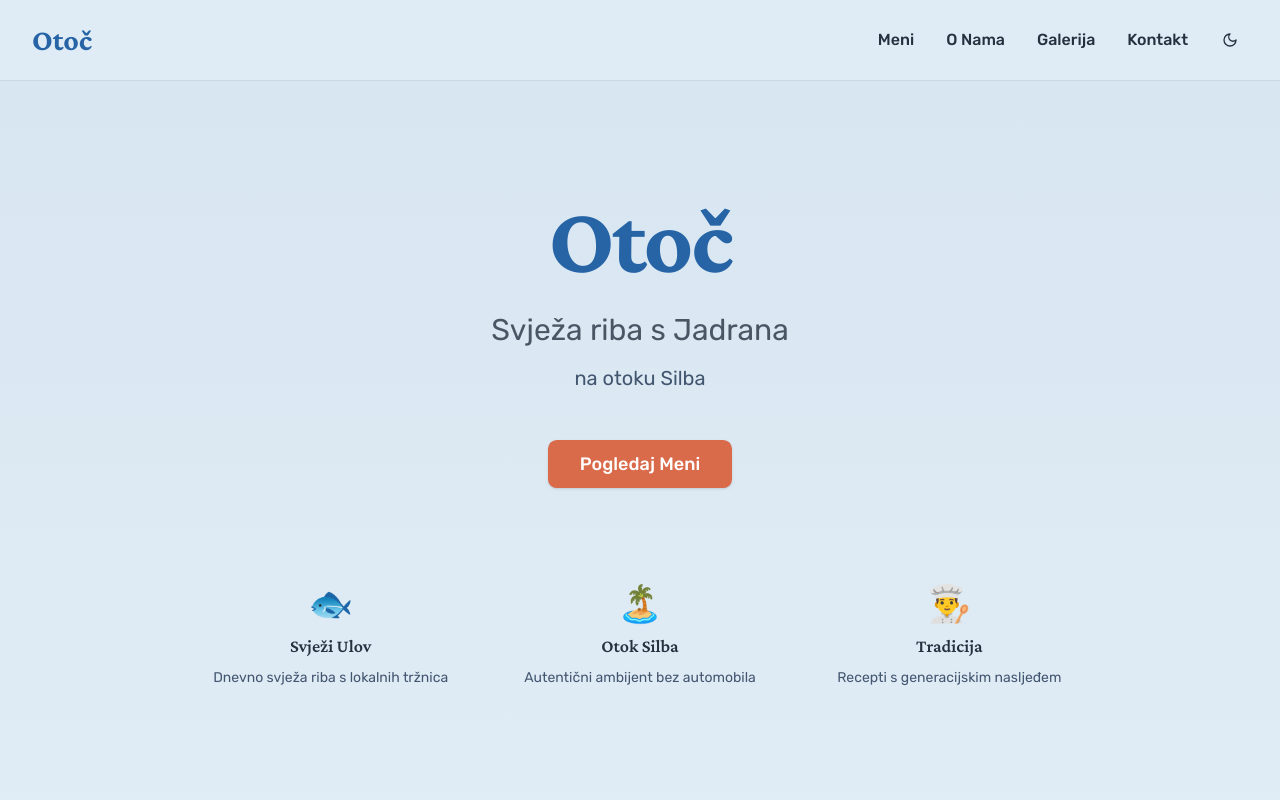
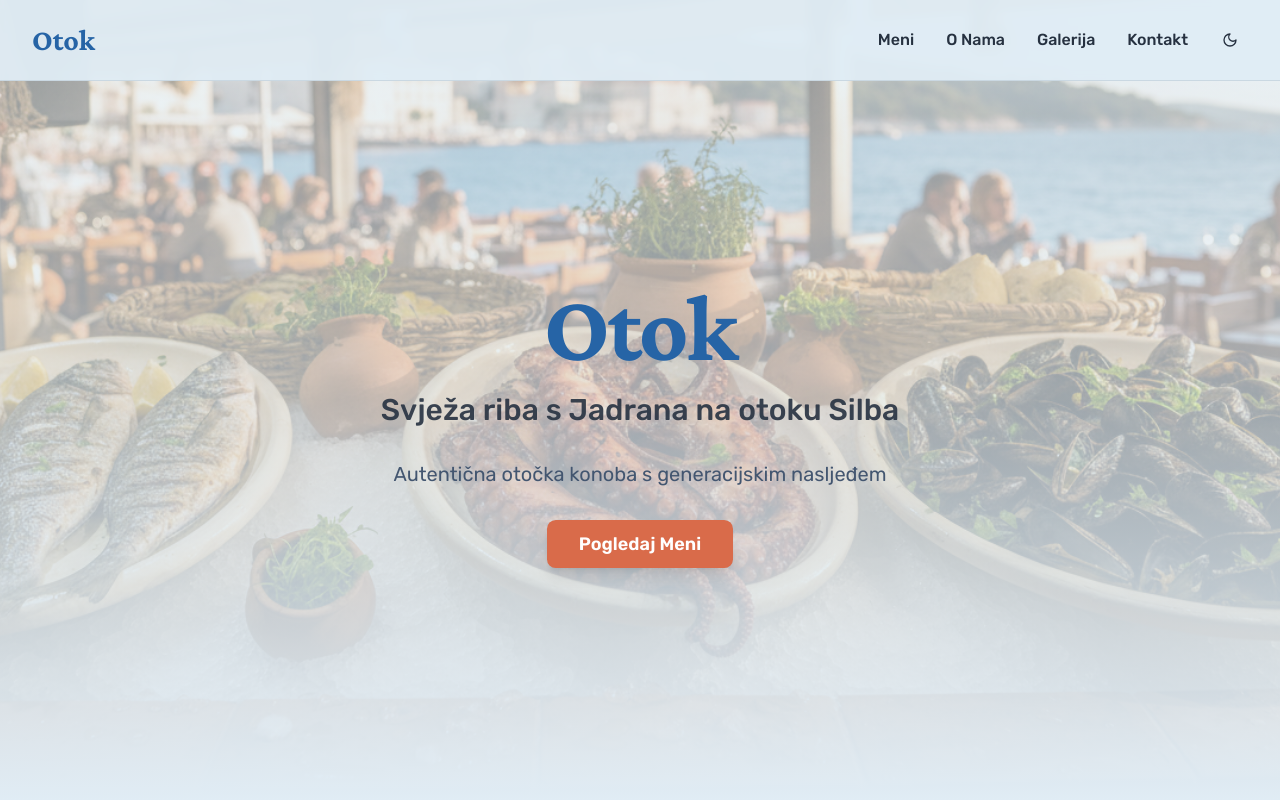
Before and after one commit to tihomiraugustic-beep/sg-1bc2244e-b8a4-4d15-a4d6-e99f972ea7fd-1778622651, a Next.js app: page / in a window 1280 px wide. Shown: the top 800 px of the page. Built offline with nearby package versions, Linux system fonts and the light colour scheme.

Commit message:
chore(content): rename restaurant to Otok

```diff
--- a/src/components/Contact.tsx
+++ b/src/components/Contact.tsx
@@ -1,42 +1,33 @@
 "use client";
 
 import { useState } from "react";
-import { MapPin, Phone, Mail, Clock, Ship, Loader2 } from "lucide-react";
+import { MapPin, Phone, Mail, Clock, Ship } from "lucide-react";
 import { Button } from "@/components/ui/button";
 import { Input } from "@/components/ui/input";
 import { Textarea } from "@/components/ui/textarea";
 import { Label } from "@/components/ui/label";
 import { useToast } from "@/hooks/use-toast";
-import { useForm } from "react-hook-form";
-import { zodResolver } from "@hookform/resolvers/zod";
-import * as z from "zod";
-
-const reservationSchema = z.object({
-  name: z.string().min(2, "Ime mora imati najmanje 2 znaka"),
-  email: z.string().email("Unesite ispravnu email adresu"),
-  phone: z.string().min(9, "Unesite ispravan broj telefona"),
-  date: z.string().min(1, "Odaberite datum"),
-  time: z.string().min(1, "Odaberite vrijeme"),
-  guests: z.string().min(1, "Unesite broj gostiju"),
-  message: z.string().optional(),
-});
-
-type ReservationFormData = z.infer<typeof reservationSchema>;
 
 export function Contact() {
+  const { toast } = useToast();
   const [isSubmitting, setIsSubmitting] = useState(false);
-  const { toast } = useToast();
-
-  const {
-    register,
-    handleSubmit,
-    formState: { errors },
-    reset,
-  } = useForm<ReservationFormData>({
-    resolver: zodResolver(reservationSchema),
+  const [formData, setFormData] = useState({
+    name: "",
+    email: "",
+    phone: "",
+    date: "",
+    time: "",
+    guests: "2",
+    message: "",
   });
 
-  const onSubmit = async (data: ReservationFormData) => {
+  const handleChange = (e: React.ChangeEvent<HTMLInputElement | HTMLTextAreaElement | HTMLSelectElement>) => {
+    const { name, value } = e.target;
+    setFormData(prev => ({ ...prev, [name]: value }));
+  };
+
+  const handleSubmit = async (e: React.FormEvent) => {
+    e.preventDefault();
     setIsSubmitting(true);
 
     try {
@@ -45,31 +36,39 @@ export function Contact() {
         headers: {
           "Content-Type": "application/json",
         },
-        body: JSON.stringify({
-          ...data,
-          guests: parseInt(data.guests),
-        }),
+        body: JSON.stringify(formData),
       });
 
-      const result = await response.json();
+      const data = await response.json();
 
       if (response.ok) {
         toast({
-          title: "Rezervacija poslana!",
-          description: result.message,
+          title: "Rezervacija uspješna!",
+          description: "Vaša rezervacija je primljena. Poslali smo vam potvrdu na email.",
+          variant: "default",
         });
-        reset();
+
+        // Reset form
+        setFormData({
+          name: "",
+          email: "",
+          phone: "",
+          date: "",
+          time: "",
+          guests: "2",
+          message: "",
+        });
       } else {
         toast({
           title: "Greška",
-          description: result.message,
+          description: data.error || "Dogodila se greška pri slanju rezervacije.",
           variant: "destructive",
         });
       }
     } catch (error) {
       toast({
         title: "Greška",
-        description: "Nešto je pošlo po krivu. Molimo pokušajte ponovo.",
+        description: "Nismo mogli poslati vašu rezervaciju. Molimo pokušajte ponovo.",
         variant: "destructive",
       });
     } finally {
@@ -165,19 +164,17 @@ export function Contact() {
               Preporučujemo rezervaciju, posebno tijekom ljetne sezone
             </p>
 
-            <form onSubmit={handleSubmit(onSubmit)} className="space-y-6 max-w-2xl mx-auto">
+            <form onSubmit={handleSubmit} className="space-y-6 max-w-2xl mx-auto">
               <div className="grid grid-cols-1 md:grid-cols-2 gap-4">
                 <div className="space-y-2">
                   <Label htmlFor="name">Ime i Prezime *</Label>
                   <Input
                     id="name"
-                    {...register("name")}
+                    name="name"
                     placeholder="Vaše ime"
                     disabled={isSubmitting}
+                    onChange={handleChange}
                   />
-                  {errors.name && (
-                    <p className="text-sm text-destructive">{errors.name.message}</p>
-                  )}
                 </div>
 
                 <div className="space-y-2">
@@ -185,13 +182,11 @@ export function Contact() {
                   <Input
                     id="email"
                     type="email"
-                    {...register("email")}
+                    name="email"
                     placeholder="vas@email.com"
                     disabled={isSubmitting}
+                    onChange={handleChange}
                   />
-                  {errors.email && (
-                    <p className="text-sm text-destructive">{errors.email.message}</p>
-                  )}
                 </div>
               </div>
 
@@ -201,13 +196,11 @@ export function Contact() {
                   <Input
                     id="phone"
                     type="tel"
-                    {...register("phone")}
+                    name="phone"
                     placeholder="+385 91 234 5678"
                     disabled={isSubmitting}
+                    onChange={handleChange}
                   />
-                  {errors.phone && (
-                    <p className="text-sm text-destructive">{errors.phone.message}</p>
-                  )}
                 </div>
 
                 <div className="space-y-2">
@@ -217,13 +210,11 @@ export function Contact() {
                     type="number"
                     min="1"
                     max="20"
-                    {...register("guests")}
+                    name="guests"
                     placeholder="2"
                     disabled={isSubmitting}
+                    onChange={handleChange}
                   />
-                  {errors.guests && (
-                    <p className="text-sm text-destructive">{errors.guests.message}</p>
-                  )}
                 </div>
               </div>
 
@@ -233,12 +224,10 @@ export function Contact() {
                   <Input
                     id="date"
                     type="date"
-                    {...register("date")}
+                    name="date"
                     disabled={isSubmitting}
+                    onChange={handleChange}
                   />
-                  {errors.date && (
-                    <p className="text-sm text-destructive">{errors.date.message}</p>
-                  )}
                 </div>
 
                 <div className="space-y-2">
@@ -246,12 +235,10 @@ export function Contact() {
                   <Input
                     id="time"
                     type="time"
-                    {...register("time")}
+                    name="time"
                     disabled={isSubmitting}
+                    onChange={handleChange}
                   />
-                  {errors.time && (
-                    <p className="text-sm text-destructive">{errors.time.message}</p>
-                  )}
                 </div>
               </div>
 
@@ -259,10 +246,11 @@ export function Contact() {
                 <Label htmlFor="message">Posebne Napomene (opcionalno)</Label>
                 <Textarea
                   id="message"
-                  {...register("message")}
+                  name="message"
                   placeholder="Alergije, posebni zahtjevi, proslave..."
                   rows={4}
                   disabled={isSubmitting}
+                  onChange={handleChange}
                 />
               </div>
 
--- a/src/components/Footer.tsx
+++ b/src/components/Footer.tsx
@@ -9,7 +9,7 @@ export function Footer() {
       <div className="container">
         <div className="grid grid-cols-1 md:grid-cols-3 gap-8 mb-8">
           <div>
-            <h3 className="font-serif text-2xl font-bold text-primary mb-4">Otoč</h3>
+            <h3 className="font-serif text-2xl font-bold text-primary mb-4">Otok</h3>
             <p className="text-sm text-muted-foreground">
               Riblji restoran na otoku Silba.<br />
               Svježa riba s Jadrana od 1985.
@@ -59,7 +59,7 @@ export function Footer() {
         </div>
 
         <div className="border-t border-border pt-8 text-center text-sm text-muted-foreground">
-          <p>© {currentYear} Otoč Restoran. Sva prava pridržana.</p>
+          <p>© {currentYear} Otok Restoran. Sva prava pridržana.</p>
         </div>
       </div>
     </footer>
--- a/src/components/Hero.tsx
+++ b/src/components/Hero.tsx
@@ -2,54 +2,45 @@ import { Button } from "@/components/ui/button";
 
 export function Hero() {
   return (
-    <section className="relative min-h-screen flex items-center justify-center pt-20">
-      <div className="absolute inset-0 -z-10">
-        <div className="absolute inset-0 bg-gradient-to-b from-primary/5 to-background" />
+    <section id="hero" className="relative min-h-screen flex items-center justify-center overflow-hidden">
+      {/* Background Image with Overlay */}
+      <div className="absolute inset-0 z-0">
+        <div
+          className="absolute inset-0 bg-cover bg-center"
+          style={{ backgroundImage: "url('/generated/hero-seafood.png')" }}
+        />
+        <div className="absolute inset-0 bg-gradient-to-b from-background/60 via-background/70 to-background" />
       </div>
 
-      <div className="container text-center">
-        <div className="animate-in fade-in slide-in-from-bottom-4 duration-1000">
-          <h1 className="font-serif text-5xl md:text-7xl lg:text-8xl font-bold text-primary mb-6 tracking-tight">
-            Otoč
+      {/* Content */}
+      <div className="container relative z-10 pt-32 pb-20">
+        <div className="max-w-4xl mx-auto text-center space-y-8">
+          {/* Main Heading with Stagger Animation */}
+          <div className="space-y-4 animate-in fade-in slide-in-from-bottom-4 duration-1000">
+            <h1 className="font-serif text-5xl md:text-7xl lg:text-8xl font-bold text-primary tracking-tight">
+              Otok
             </h1>
-        </div>
-
-        <div className="animate-in fade-in slide-in-from-bottom-4 duration-1000 delay-200">
-          <p className="text-xl md:text-2xl lg:text-3xl text-foreground/80 mb-4 max-w-3xl mx-auto font-light">
-            Svježa riba s Jadrana
-          </p>
-          <p className="text-lg md:text-xl text-muted-foreground mb-12 max-w-2xl mx-auto">
-            na otoku Silba
+            <p className="text-xl md:text-2xl lg:text-3xl text-foreground/90 font-medium">
+              Svježa riba s Jadrana na otoku Silba
             </p>
           </div>
 
+          {/* Description */}
+          <div className="animate-in fade-in slide-in-from-bottom-4 duration-1000 delay-200">
+            <p className="text-lg md:text-xl text-muted-foreground max-w-2xl mx-auto leading-relaxed">
+              Autentična otočka konoba s generacijskim nasljeđem
+            </p>
+          </div>
+
+          {/* CTA Button */}
           <div className="animate-in fade-in slide-in-from-bottom-4 duration-1000 delay-300">
             <Button
               size="lg"
-            className="bg-accent hover:bg-accent/90 text-accent-foreground text-lg px-8 py-6 rounded-lg font-medium"
+              className="bg-accent hover:bg-accent/90 text-accent-foreground font-semibold text-lg px-8 py-6 rounded-lg shadow-lg hover:shadow-xl transition-all duration-300"
               onClick={() => document.getElementById('meni')?.scrollIntoView({ behavior: 'smooth' })}
             >
               Pogledaj Meni
             </Button>
-        </div>
-
-        <div className="mt-24 grid grid-cols-1 md:grid-cols-3 gap-8 max-w-4xl mx-auto animate-in fade-in slide-in-from-bottom-4 duration-1000 delay-500">
-          <div className="text-center">
-            <div className="text-accent text-4xl mb-2">🐟</div>
-            <h3 className="font-serif text-lg font-semibold mb-2">Svježi Ulov</h3>
-            <p className="text-sm text-muted-foreground">Dnevno svježa riba s lokalnih tržnica</p>
-          </div>
-
-          <div className="text-center">
-            <div className="text-accent text-4xl mb-2">🏝️</div>
-            <h3 className="font-serif text-lg font-semibold mb-2">Otok Silba</h3>
-            <p className="text-sm text-muted-foreground">Autentični ambijent bez automobila</p>
-          </div>
-
-          <div className="text-center">
-            <div className="text-accent text-4xl mb-2">👨‍🍳</div>
-            <h3 className="font-serif text-lg font-semibold mb-2">Tradicija</h3>
-            <p className="text-sm text-muted-foreground">Recepti s generacijskim nasljeđem</p>
           </div>
         </div>
       </div>
--- a/src/components/Navigation.tsx
+++ b/src/components/Navigation.tsx
@@ -7,7 +7,7 @@ export function Navigation() {
       <div className="container">
         <div className="flex items-center justify-between h-20">
           <Link href="/" className="font-serif text-2xl md:text-3xl font-bold text-primary hover:text-primary/80 transition-colors">
-            Otoč
+            Otok
           </Link>
 
           <div className="flex items-center gap-4 md:gap-6">
--- a/src/components/SEO.tsx
+++ b/src/components/SEO.tsx
@@ -8,9 +8,17 @@ export interface SEOProps {
   url?: string;
 }
 
+const defaultSEO = {
+  title: "Otok - Riblji Restoran na Otoku Silba",
+  description: "Svježa riba s Jadrana. Autentični otočki restoran na Silbi s dnevno svježim ulovom i tradicionalnim receptima.",
+  image: "/og-image.png",
+  url: "https://otoc-silba.hr",
+  keywords: "restoran Silba, riblji restoran Silba, restoran Zadar, dalmatinska kuhinja, svježa riba, Jadran, otočki restoran, konoba Silba, brancin, hobotnica, crni rižoto, mediteranska kuhinja"
+};
+
 // SEOElements for _document.tsx (static, no Head wrapper)
 export function SEOElements({
-  title = "Otoč - Riblji Restoran na Otoku Silba | Svježa Riba s Jadrana",
+  title = "Otok - Riblji Restoran na Otoku Silba | Svježa Riba s Jadrana",
   description = "Otkrijte autentični okus Jadrana u restoranu Otoč na otoku Silba. Dnevno svjež ulov, tradicionalni recepti, i jedinstvena otočka atmosfera. Rezervirajte svoj stol danas.",
   image = "/og-image.png",
   url = "https://otoc-silba.hr"
@@ -50,7 +58,7 @@ export function SEOElements({
 
 // SEO component for dynamic pages (wrapped in Head)
 export function SEO({
-  title = "Otoč - Riblji Restoran na Otoku Silba | Svježa Riba s Jadrana",
+  title = "Otok - Riblji Restoran na Otoku Silba | Svježa Riba s Jadrana",
   description = "Otkrijte autentični okus Jadrana u restoranu Otoč na otoku Silba. Dnevno svjež ulov, tradicionalni recepti, i jedinstvena otočka atmosfera. Rezervirajte svoj stol danas.",
   image = "/og-image.png",
   url = "https://otoc-silba.hr"
--- a/src/pages/_document.tsx
+++ b/src/pages/_document.tsx
@@ -5,7 +5,7 @@ export default function Document() {
   const restaurantSchema = {
     "@context": "https://schema.org",
     "@type": "Restaurant",
-    "name": "Otoč",
+    "name": "Otok",
     "description": "Riblji restoran na otoku Silba s dnevno svježim ulovom i tradicionalnim receptima",
     "image": "https://otoc-silba.hr/og-image.png",
     "address": {
--- a/src/pages/index.tsx
+++ b/src/pages/index.tsx
@@ -11,8 +11,8 @@ export default function Home() {
   return (
     <>
       <SEO
-        title="Otoč - Riblji Restoran na Otoku Silba | Svježa Riba s Jadrana"
-        description="Otkrijte autentični okus Jadrana u restoranu Otoč na otoku Silba. Dnevno svjež ulov, tradicionalni recepti, grillani brancin, hobotnica, crni rižoto. Rezervirajte stol online."
+        title="Otok - Riblji Restoran na Otoku Silba | Svježa Riba s Jadrana"
+        description="Otkrijte autentični okus Jadrana u restoranu Otok na otoku Silba. Dnevno svjež ulov, tradicionalni recepti, grillani brancin, hobotnica, crni rižoto. Rezervirajte stol online."
         image="/og-image.png"
         url="https://otoc-silba.hr"
       />
```
Also changed, not shown: .softgen/project.md. Lines whose indentation alone changed are shown as unchanged.
